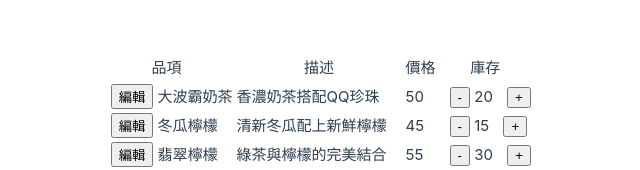
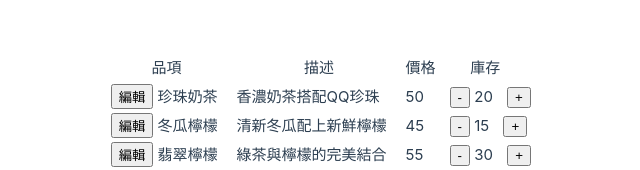
Before and after one commit to AtayalLin/for-vite-test-2025, a Vue app: page / in a window 1280 px wide. Shown: the part 216-386 px from the top of the page, without its empty margins (106-746 px from the left). Built offline with nearby package versions, Linux system fonts and the light colour scheme.

Commit message:
更新程式碼

```diff
--- a/src/Apptwo.vue
+++ b/src/Apptwo.vue
@@ -45,7 +45,7 @@ import { ref } from 'vue'
 const teadata = [
   {
     id: 1,
-    name: '大波霸奶茶',
+    name: '珍珠奶茶',
     content: '香濃奶茶搭配QQ珍珠',
     price: 50,
     stock: 20,
```
